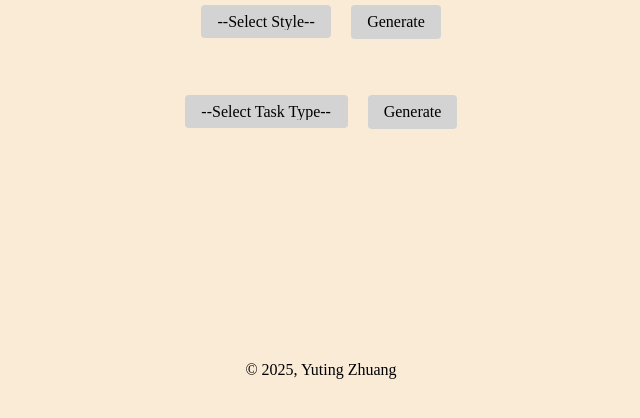
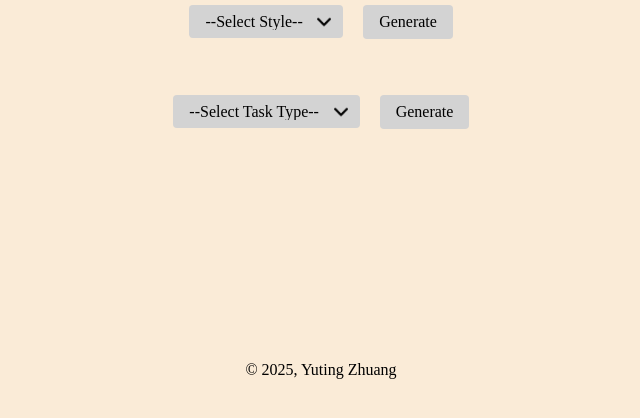
Before and after one commit to yuting-zhuang/Function-02, a plain HTML site: page index.html in a window 1280 px wide. Shown: the part 220-638 px from the top of the page, without its empty margins (319-959 px from the left). Drawn offline with Linux system fonts and the light colour scheme.

Commit message:
added down arrow

```diff
--- a/assets/style.css
+++ b/assets/style.css
@@ -15,7 +15,22 @@ footer{
 	text-align: center;
 }
 
-select, button{
+select{
+	padding: 8px 40px 8px 16px;
+	margin: 8px;
+	font-size: 16px;
+	background-color: lightgray;
+	border: none;
+	border-radius: 4px;
+	cursor: pointer;
+
+	background-image: url('../image/down-arrow.png');
+	background-repeat: no-repeat;
+	background-position: right 12px center;
+	background-size: 14px;
+}
+
+button{
 	padding: 8px 16px;
 	margin: 8px;
 	font-size: 16px;
```
Also changed, not shown: image/down-arrow.png (added).
